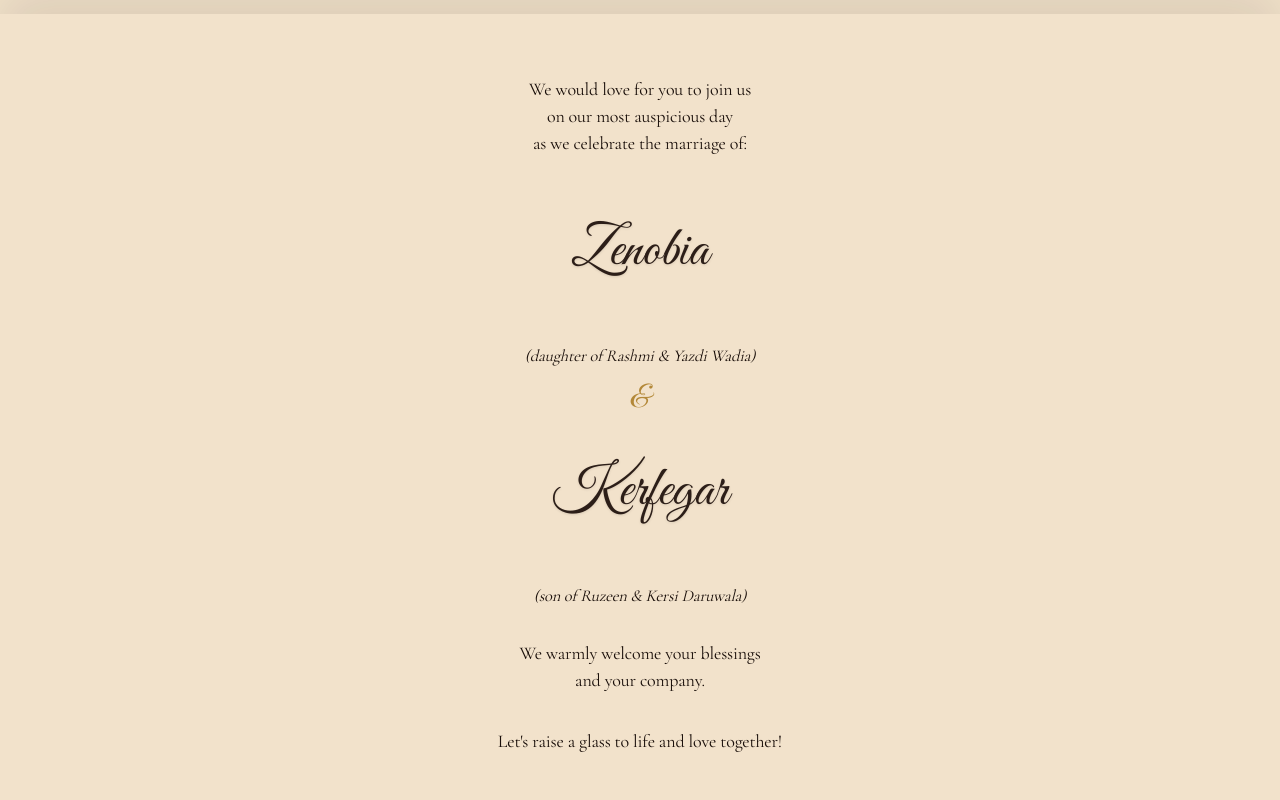
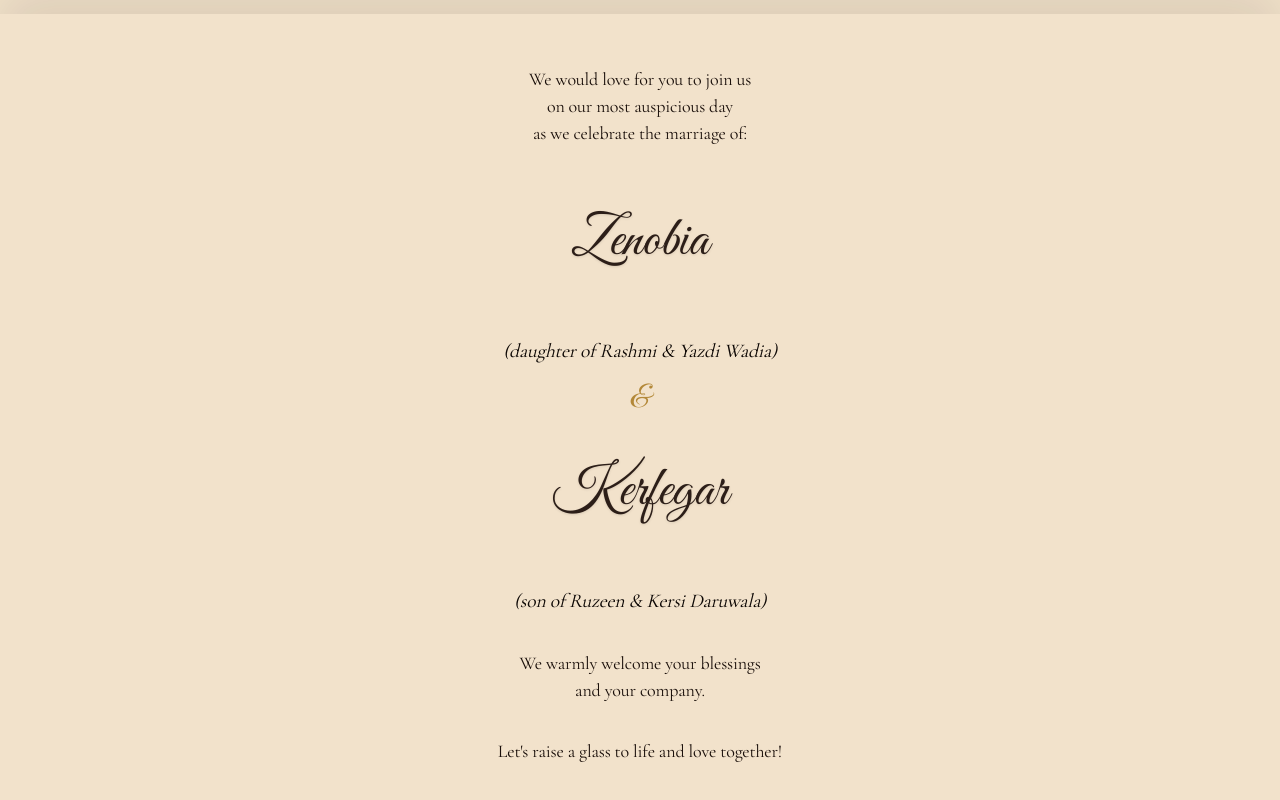
Before and after one commit to Vivekkumar-Tiwari/kerfegar-zenobia-wedding, a Next.js app: page / in a window 1280 px wide. Shown: the part 786-1586 px from the top of the page. Built offline with nearby package versions, Linux system fonts and the light colour scheme; a web font is replaced by a local one.

Commit message:
feat: increase font size and weight for parentage details

```diff
--- a/src/app/page.tsx
+++ b/src/app/page.tsx
@@ -214,7 +214,7 @@ export default function Home() {
               <h2 className="font-script text-[56px] xs:text-[68px] sm:text-[84px] md:text-[98px] text-[#2C1E18] font-normal tracking-wide leading-[1.1] py-0.5 select-text drop-shadow-[0_1px_1px_rgba(44,30,24,0.12)]">
                 Zenobia
               </h2>
-              <p className="font-serif italic font-bold text-[16.5px] xs:text-[18px] sm:text-[19.5px] md:text-[21px] text-[#1A0F0A] tracking-wide mt-0.5 mb-1 sm:mb-2 select-text">
+              <p className="font-serif italic font-bold text-[19.5px] xs:text-[21px] sm:text-[23px] md:text-[25px] text-[#0D0704] tracking-wide mt-1 mb-1 sm:mb-2 select-text drop-shadow-[0_0.5px_0.5px_rgba(0,0,0,0.15)]">
                 (daughter of Rashmi &amp; Yazdi Wadia)
               </p>
 
@@ -225,7 +225,7 @@ export default function Home() {
               <h2 className="font-script text-[56px] xs:text-[68px] sm:text-[84px] md:text-[98px] text-[#2C1E18] font-normal tracking-wide leading-[1.1] py-0.5 select-text drop-shadow-[0_1px_1px_rgba(44,30,24,0.12)]">
                 Kerfegar
               </h2>
-              <p className="font-serif italic font-bold text-[16.5px] xs:text-[18px] sm:text-[19.5px] md:text-[21px] text-[#1A0F0A] tracking-wide mt-0.5 mb-2 sm:mb-4 select-text">
+              <p className="font-serif italic font-bold text-[19.5px] xs:text-[21px] sm:text-[23px] md:text-[25px] text-[#0D0704] tracking-wide mt-1 mb-2 sm:mb-4 select-text drop-shadow-[0_0.5px_0.5px_rgba(0,0,0,0.15)]">
                 (son of Ruzeen &amp; Kersi Daruwala)
               </p>
             </motion.div>
```
